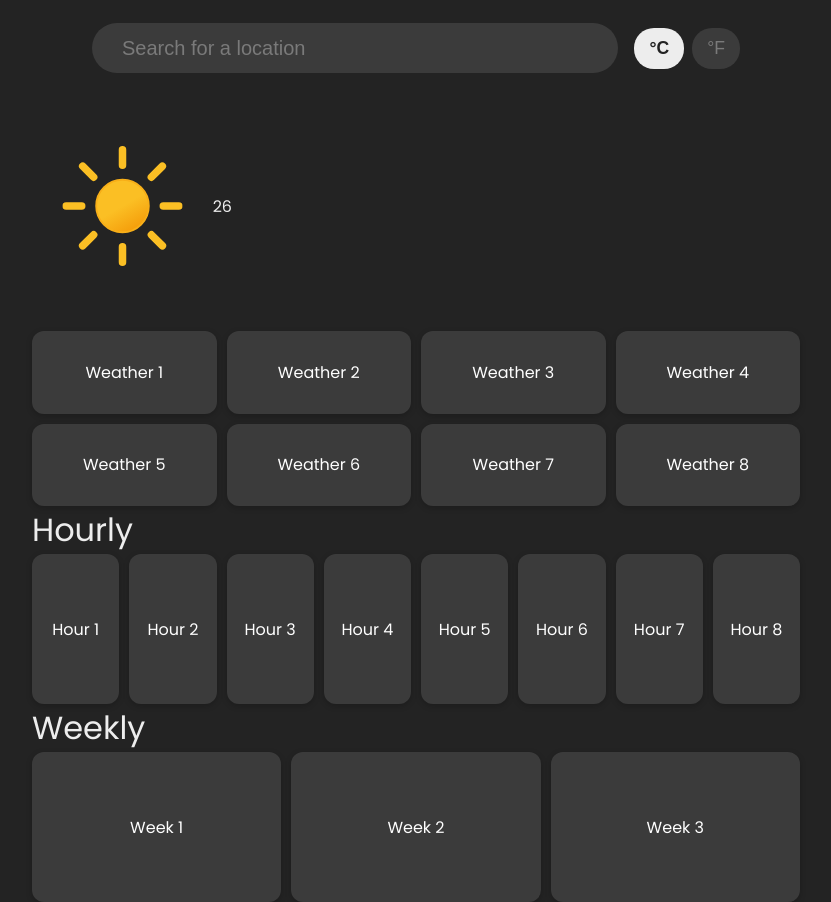
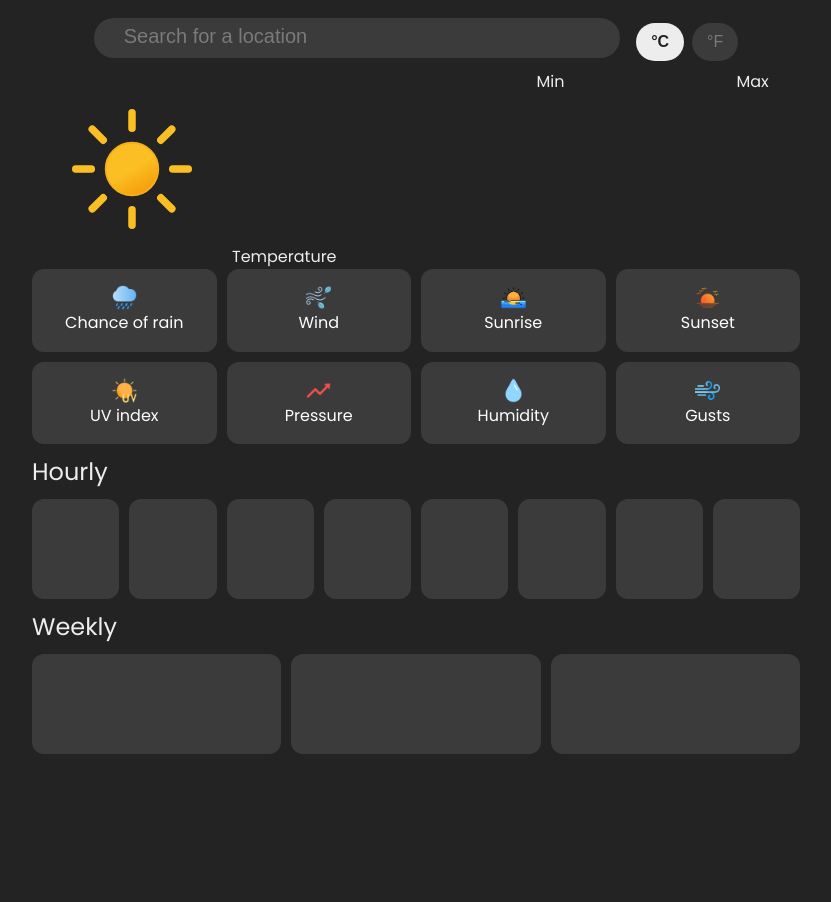
Before and after one commit to Dewanshu-Chirkhe/Weather-App, a website built with webpack: page src/index.html in a window 1280 px wide. Shown: the whole page, without its empty margins (224-1055 px from the left). After the commit the page ends 800 px from the top, so only its background shows below. Built offline with nearby package versions, Linux system fonts and the light colour scheme; no server answers.

Commit message:
small changes

```diff
--- a/src/index.html
+++ b/src/index.html
@@ -28,14 +28,17 @@
         </section>
         <section class="general-brief">
             <div class="top-container">
+                <div class="left-group">
                     <div class="weather-status-icon">
                         <img
                             src="./assets/day/113.svg"
                             alt="weather status icon"
                             id="weather-status-icon"
                         />
+                    </div>
                     <div class="temperature-container">
-                        <span class="temperature" id="temperature">26</span>
+                        <span>Temperature</span>
+                        <span class="temperature" id="temperature"></span>
                         <p
                             class="f-start medium-text"
                             id="weather-description"
@@ -43,38 +46,66 @@
                     </div>
                 </div>
                 <div class="min-max-container">
-                    <div class="max"></div>
-                    <div class="min"></div>
+                    <div class="min">
+                        <span>Min</span>
+                    </div>
+                    <div class="max">
+                        <span>Max</span>
+                    </div>
                 </div>
             </div>
         </section>
         <section class="weather-details">
-            <div class="card">Weather 1</div>
-            <div class="card">Weather 2</div>
-            <div class="card">Weather 3</div>
-            <div class="card">Weather 4</div>
-            <div class="card">Weather 5</div>
-            <div class="card">Weather 6</div>
-            <div class="card">Weather 7</div>
-            <div class="card">Weather 8</div>
+            <div class="card" id="chance-rain">
+                <img src="./assets/icons/rain.png" alt="rain" />
+                <span>Chance of rain</span>
+            </div>
+            <div class="card" id="wind">
+                <img src="./assets/icons/wind.png" alt="wind" />
+                <span>Wind</span>
+            </div>
+            <div class="card" id="sunrise">
+                <img src="./assets/icons/sunrise.png" alt="sunrise" />
+                <span>Sunrise</span>
+            </div>
+            <div class="card" id="sunset">
+                <img src="./assets/icons/sunset.png" alt="sunset" />
+                <span>Sunset</span>
+            </div>
+            <div class="card" id="uv-index">
+                <img src="./assets/icons/uv-index.png" alt="uv" />
+                <span>UV index</span>
+            </div>
+            <div class="card" id="pressure">
+                <img src="./assets/icons/pressure.png" alt="pressure" />
+                <span>Pressure</span>
+            </div>
+            <div class="card" id="humidity">
+                <img src="./assets/icons/humidity.png" alt="humidity" />
+                <span>Humidity</span>
+            </div>
+            <div class="card" id="gusts">
+                <img src="./assets/icons/gusts.png" alt="gusts" />
+                <span>Gusts</span>
+            </div>
         </section>
         <section class="details">
             <span>Hourly</span>
             <div class="hourly-details">
-                <div class="card">Hour 1</div>
-                <div class="card">Hour 2</div>
-                <div class="card">Hour 3</div>
-                <div class="card">Hour 4</div>
-                <div class="card">Hour 5</div>
-                <div class="card">Hour 6</div>
-                <div class="card">Hour 7</div>
-                <div class="card">Hour 8</div>
+                <div class="card" id="hour0"></div>
+                <div class="card" id="hour1"></div>
+                <div class="card" id="hour2"></div>
+                <div class="card" id="hour3"></div>
+                <div class="card" id="hour4"></div>
+                <div class="card" id="hour5"></div>
+                <div class="card" id="hour6"></div>
+                <div class="card" id="hour7"></div>
             </div>
             <span>Weekly</span>
             <div class="weekly-details">
-                <div class="card">Week 1</div>
-                <div class="card">Week 2</div>
-                <div class="card">Week 3</div>
+                <div class="card" id="day1"></div>
+                <div class="card" id="day2"></div>
+                <div class="card" id="day3"></div>
             </div>
         </section>
         <script src="script.js"></script>
--- a/src/script.js
+++ b/src/script.js
@@ -1,11 +1,52 @@
 import "./style.css";
 
-const unitButtons = document.querySelectorAll(".unit-btn");
+const locationInput = document.querySelector(".location-input");
+const unitButtons = document.querySelector(".unit-btn");
+const tempElem = document.getElementById("temperature");
+const weatherDesc = document.getElementById("weather-description");
+const minElem = document.querySelector("min");
+const maxElem = document.querySelector("max");
+const weatherIcon = document.querySelector("weather-status-icon");
+
+const API_KEY = process.env.API_KEY;
+let currentUnit = "celsius";
+
+locationInput.addEventListener("keypress", (e) => {
+    if (e.key === "Enter") {
+        const location = locationInput.value.trim();
+        if (location) fetchWeather(location);
+    }
+});
+
 unitButtons.forEach((btn) => {
     btn.addEventListener("click", () => {
         unitButtons.forEach((b) => b.classList.remove("active"));
         btn.classList.add("active");
-        const selectedUnit = btn.dataset.unit;
-        console.log("Selected unit:", selectedUnit);
+        currentUnit = btn.dataset.unit === "c" ? "celsius" : "farenheit";
+
+        if (locationInput.value.trim()) {
+            fetchWeather(locationInput.value.trim());
+        }
     });
 });
+
+async function fetchWeather(location) {
+    try {
+        const url = `https://api.weatherapi.com/v1/current.json?key=${API_KEY}&q=${location}&aqi=no`;
+        const res = await fetch(url);
+        if (!res.ok) throw new Error("Location not found");
+
+        const data = await res.json();
+        updateWeatherUI(data);
+    } catch (error) {
+        console.log(error);
+        alert("Could not fetch weather. Please try again.");
+    }
+}
+
+function updateWeatherUI(data) {}
+
+document.addEventListener("DOMContentLoaded", () => {
+    document.querySelector(".location-input").value = "Nagpur";
+    fetchWeather("Nagpur");
+});
--- a/src/style.css
+++ b/src/style.css
@@ -59,22 +59,22 @@ section {
 }
 
 .search-bar {
-    margin-top: 15px;
+    margin-top: 7px;
     width: 70%;
     display: flex;
     align-items: center;
 }
 
 .location-input {
-    height: 50px;
+    height: 40px;
     width: 100%;
     border: none;
-    border-radius: 25px;
+    border-radius: 20px;
     outline: none;
     padding-left: 30px;
     background-color: var(--secondary-dark);
     color: var(--secondary-light);
-    font-size: 1.35rem;
+    font-size: 1rem;
 }
 
 .location-input::placeholder {
@@ -95,7 +95,7 @@ section {
     border: none;
     border-radius: 20px;
     padding: 10px 15px;
-    font-size: 1.1rem;
+    font-size: 1rem;
     cursor: pointer;
     transition: background-color 0.3s ease;
     user-select: none;
@@ -114,7 +114,7 @@ section {
 
 /* general-brief */
 .general-brief {
-    height: 250px;
+    height: 200px;
     display: flex;
     justify-content: center;
     align-items: center;
@@ -127,6 +127,13 @@ section {
     width: 100%;
     display: flex;
     justify-content: space-between;
+    align-items: center;
+}
+
+.left-group {
+    display: flex;
+    align-items: flex-end;
+    gap: 0;
 }
 
 .weather-status-icon {
@@ -145,14 +152,22 @@ section {
     -webkit-user-drag: none;
 }
 
-.temperature-container {
-    flex: 1;
+.temperature-container > .temperature {
+    width: 200px;
+    height: 200px;
 }
 
 .temperature-container,
+.min-max-container,
+.weather-status-icon {
+    display: flex;
+    align-items: flex-end;
+}
+
 .min-max-container {
     display: flex;
-    align-items: flex-end;
+    align-items: center;
+    gap: 0;
 }
 
 .min-max-container > .min,
@@ -165,7 +180,9 @@ section {
 .details > span {
     color: var(--primary-light);
     font-weight: 400;
-    font-size: xx-large;
+    font-size: x-large;
+    display: inline-block;
+    margin: 10px 0;
 }
 /* weather-details */
 .weather-details {
@@ -177,13 +194,18 @@ section {
     margin-top: 0%;
 }
 
+.weather-details img{
+    width: 25px;
+    height: 25px;
+}
+
 /* hourly-details */
 .hourly-details {
     display: grid;
     grid-template-columns: repeat(8, 1fr);
     grid-template-rows: repeat(1, 1fr);
     gap: 10px;
-    height: 150px;
+    height: 100px;
     margin-top: 0%;
 }
 
@@ -193,7 +215,7 @@ section {
     grid-template-columns: repeat(3, 1fr);
     grid-template-rows: repeat(1, 1fr);
     gap: 10px;
-    height: 150px;
+    height: 100px;
     margin-top: 0%;
 }
 
@@ -209,6 +231,6 @@ section {
     flex-direction: column;
     align-items: center;
     justify-content: center;
-    box-shadow: 0 2px 6px rgba(0, 0, 0, 0.2);
-    transition: transform 0.2s ease, box-shadow 0.2s ease;
+    /* box-shadow: 0 2px 6px rgba(0, 0, 0, 0.2);
+    transition: transform 0.2s ease, box-shadow 0.2s ease; */
 }
```
Also changed, not shown: src/assets/icons/gusts.png (added), src/assets/icons/humidity.png (added), src/assets/icons/pressure.png (added), src/assets/icons/rain.png (added), src/assets/icons/sunrise.png (added), src/assets/icons/sunset.png (added), src/assets/icons/uv-index.png (added), src/assets/icons/wind.png (added). Lines whose indentation alone changed are shown as unchanged.
